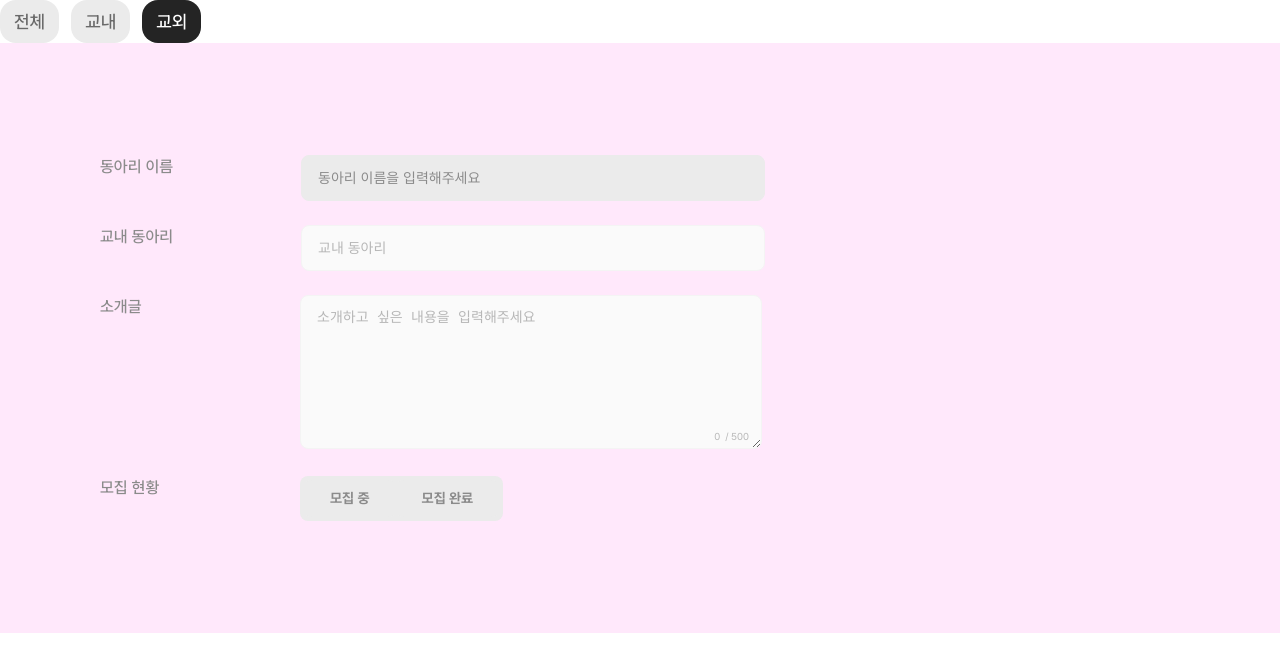
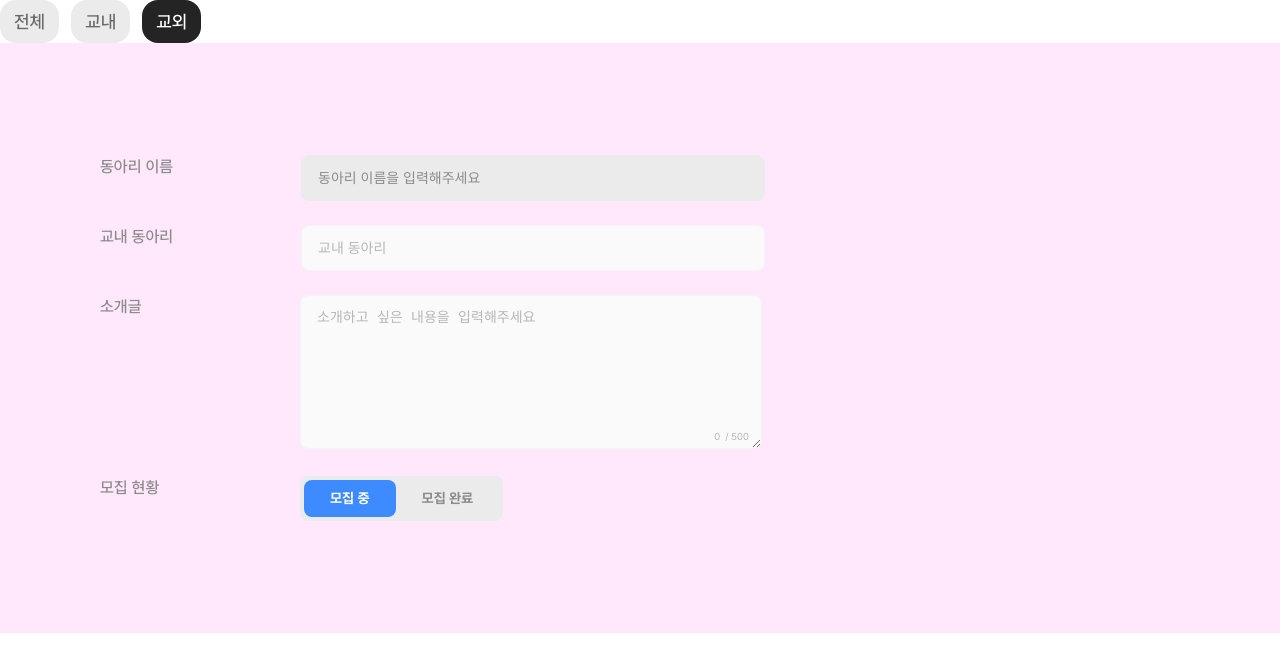
Before and after one commit to dong-ariari/frontend, a React (Vite) app: page /offcampus in a window 1280 px wide. Shown: the top 672 px of the page. Built offline with nearby package versions, Linux system fonts and the light colour scheme.

Commit message:
fix: chage props

```diff
--- a/src/components/toggleBtn/toggleBtn.jsx
+++ b/src/components/toggleBtn/toggleBtn.jsx
@@ -23,10 +23,10 @@ const ToggleBtn = ({ title, btnContent1, btnContent2, onToggle }) => {
       <S.Title>{title}</S.Title>
       <S.BtnContainer>
         <S.BtnSection>
-          <S.Btn onClick={handleBtn1Click} $active={isSelected}>
+          <S.Btn onClick={handleBtn1Click} data-active={isSelected}>
             {btnContent1}
           </S.Btn>
-          <S.Btn onClick={handleBtn2Click} $active={!isSelected}>
+          <S.Btn onClick={handleBtn2Click} data-active={!isSelected}>
             {btnContent2}
           </S.Btn>
         </S.BtnSection>
--- a/src/components/toggleBtn/toggleBtn.styles.js
+++ b/src/components/toggleBtn/toggleBtn.styles.js
@@ -32,20 +32,28 @@ export const Btn = styled.div`
   padding: 0.5rem 1.625rem;
   border-radius: 0.5rem;
   background-color: ${(props) =>
-    props.active ? props.theme.color.blue._400 : props.theme.color.grey._200};
+    props["data-active"]
+      ? props.theme.color.blue._400
+      : props.theme.color.grey._200};
   color: ${(props) =>
-    props.active ? props.theme.color.white : props.theme.color.grey._500};
+    props["data-active"]
+      ? props.theme.color.white
+      : props.theme.color.grey._500};
   ${(props) => props.theme.typo.fontSize._7};
   ${(props) => props.theme.typo.fontWeight._700};
   cursor: pointer;
 
   &:hover {
     background-color: ${(props) =>
-      props.active ? props.theme.color.blue._500 : props.theme.color.grey._200};
+      props["data-active"]
+        ? props.theme.color.blue._500
+        : props.theme.color.grey._200};
   }
 
   &:active {
     background-color: ${(props) =>
-      props.active ? props.theme.color.blue._600 : props.theme.color.grey._200};
+      props["data-active"]
+        ? props.theme.color.blue._600
+        : props.theme.color.grey._200};
   }
 `;
```
